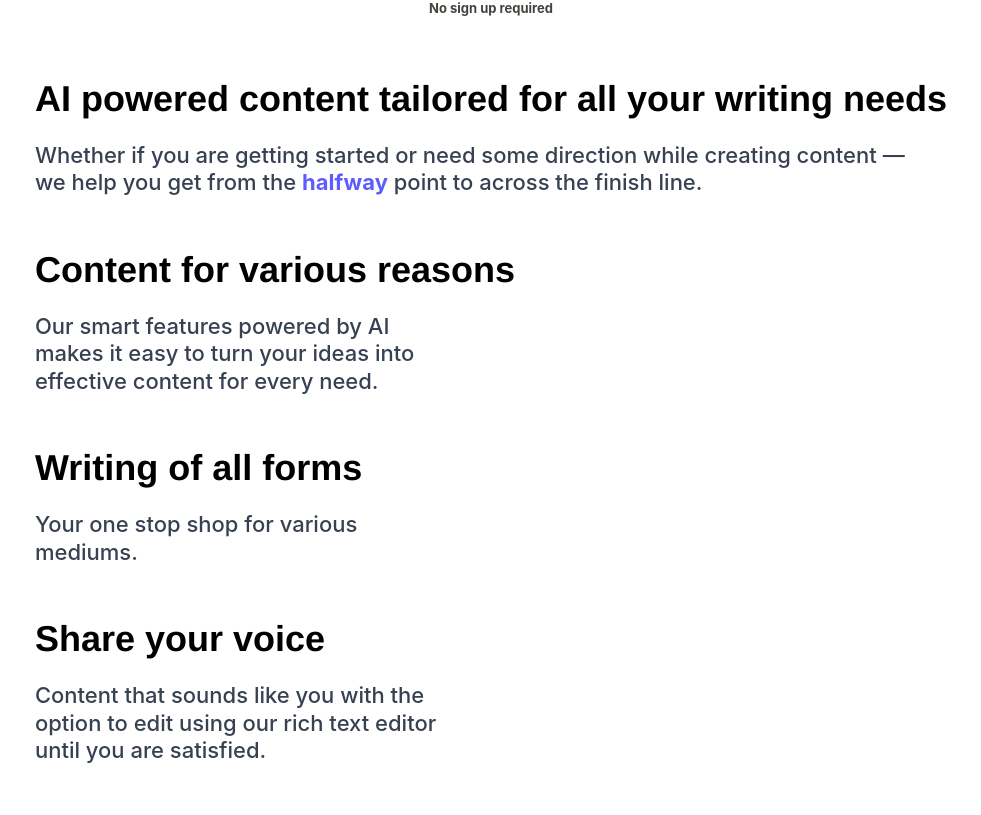
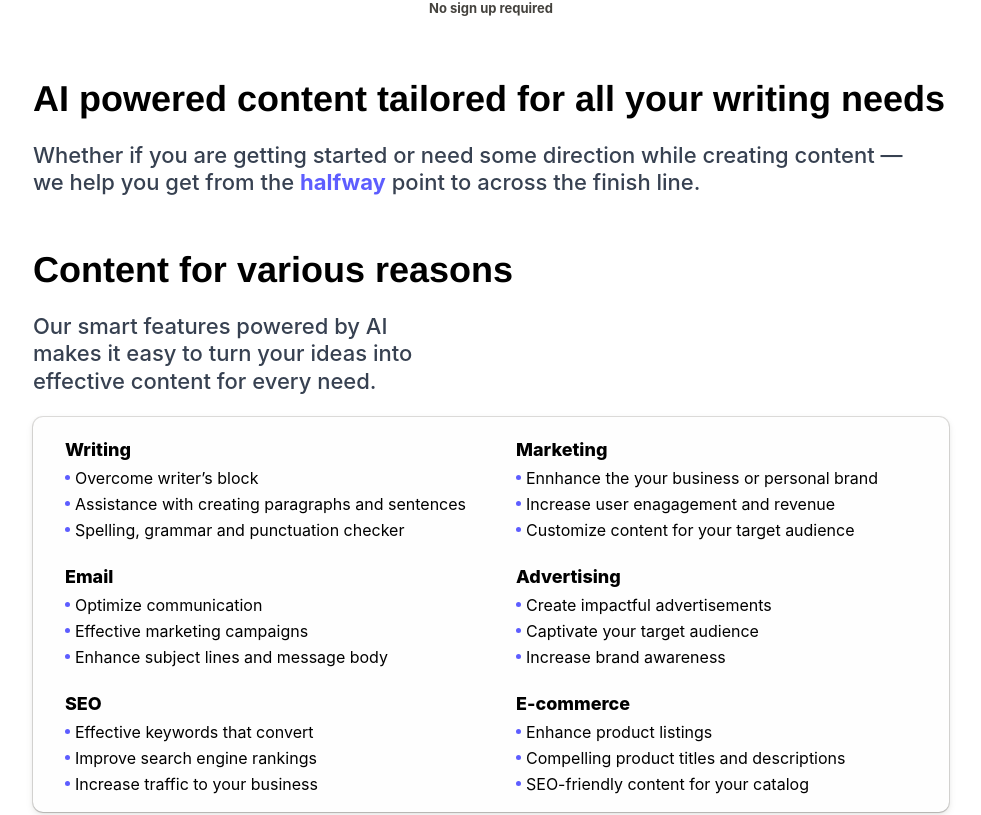
Before and after one commit to kylelong/halfway, a React (Create React App) app in the folder client/: page / in a window 1280 px wide. Shown: the part 291-1106 px from the top of the page, without its empty margins (149-1130 px from the left). Built offline with nearby package versions, Linux system fonts and the light colour scheme.

Commit message:
finish content section

```diff
--- a/client/public/index.html
+++ b/client/public/index.html
@@ -5,10 +5,7 @@
     <link rel="icon" href="%PUBLIC_URL%/favicon.ico" />
     <meta name="viewport" content="width=device-width, initial-scale=1" />
     <meta name="theme-color" content="#000000" />
-    <meta
-      name="description"
-      content="Web site created using create-react-app"
-    />
+    <meta name="description" content="Smart content generated in seconds" />
     <link rel="apple-touch-icon" href="%PUBLIC_URL%/logo192.png" />
     <!--
       manifest.json provides metadata used when your web app is installed on a
@@ -24,7 +21,7 @@
       work correctly both with client-side routing and a non-root public URL.
       Learn how to configure a non-root public URL by running `npm run build`.
     -->
-    <title>React App</title>
+    <title>Halfway</title>
   </head>
   <body>
     <noscript>You need to enable JavaScript to run this app.</noscript>
--- a/client/src/App.css
+++ b/client/src/App.css
@@ -1,5 +1,4 @@
 .App {
-  text-align: center;
   display: flex;
   flex-direction: column;
   padding: 20px 25px;
--- a/client/src/components/LandingPage/LandingPage.tsx
+++ b/client/src/components/LandingPage/LandingPage.tsx
@@ -121,6 +121,86 @@ export const SectionTextSmallWidth = styled(SectionText)`
   //500px for medium text
 `;
 
+export const SectionTextLargeWidth = styled(SectionText)`
+  width: 100%;
+  max-width: 900px;
+`;
+
+export const GridContainer = styled.div`
+  display: grid;
+  grid-template-columns: repeat(1, 1fr);
+  grid-template-rows: repeat(3, 1fr);
+  gap: 10px; /* Optional: defines the space between grid items */
+  box-shadow: rgba(0, 0, 0, 0.12) 0px 1px 1px 0px,
+    rgba(61, 59, 53, 0.16) 0px 0px 0px 1px,
+    rgba(61, 59, 53, 0.08) 0px 3px 9px 0px,
+    rgba(61, 59, 53, 0.08) 0px 2px 5px 0px;
+  border-radius: 10px;
+  background: rgb(254, 254, 254);
+  padding: 12px;
+  @media (min-width: 769px) {
+    grid-template-columns: repeat(2, 1fr);
+  }
+`;
+export const GridItem = styled.div`
+  padding: 10px 20px 0px 20px;
+`;
+export const GridHeader = styled.h3`
+  font-size: 18px;
+  margin: 0px 0px 8px;
+  font-weight: 800;
+  color: rgb(0, 0, 0);
+`;
+export const Dot = styled.div`
+  width: 5px;
+  height: 5px;
+  background-color: rgb(93, 93, 255);
+  border-radius: 50%;
+  position: relative;
+  top: 7px;
+`;
+export const GridItemContainer = styled.div`
+  display: flex;
+  flex-direction: row;
+`;
+export const GridDescription = styled.div`
+  margin-bottom: 6px;
+  margin-left: 5px;
+`;
+//#endregion
+const useCases = {
+  Writing: [
+    "Overcome writer’s block",
+    "Assistance with  creating paragraphs and sentences",
+    "Spelling, grammar and punctuation checker",
+  ],
+  Marketing: [
+    "Ennhance the your business or personal brand",
+    "Increase user enagagement and revenue",
+    "Customize content for your target audience",
+  ],
+  Email: [
+    "Optimize communication",
+    "Effective marketing campaigns",
+    "Enhance subject lines and message body",
+  ],
+  Advertising: [
+    "Create impactful advertisements",
+    "Captivate your target audience",
+    "Increase brand awareness",
+  ],
+  SEO: [
+    "Effective keywords that convert",
+    "Improve search engine rankings",
+    "Increase traffic to your business",
+  ],
+  "E-commerce": [
+    "Enhance product listings",
+    "Compelling product titles and descriptions",
+    "SEO-friendly content for your catalog",
+  ],
+};
+
 function LandingPage() {
   return (
     <div>
@@ -143,7 +223,7 @@ function LandingPage() {
             <SectionHeader>
               AI powered content tailored for all your writing needs
             </SectionHeader>
-            <SectionText>
+            <SectionTextLargeWidth>
               Whether if you are getting started or need some direction while
               creating content &#8212; <br />
               we help you get from the{" "}
@@ -151,15 +231,36 @@ function LandingPage() {
                 halfway
               </span>{" "}
               point to across the finish line.
-            </SectionText>
+            </SectionTextLargeWidth>
           </Section>
+
           <Section>
             <SectionHeader>Content for various reasons</SectionHeader>
             <SectionTextSmallWidth>
               Our smart features powered by AI makes it easy to turn your ideas
               into effective content for every need.
             </SectionTextSmallWidth>
+            <GridContainer>
+              {Object.entries(useCases).map((item, idx) => {
+                return (
+                  <GridItem key={idx}>
+                    <GridHeader>{item[0]}</GridHeader>
+                    <div>
+                      {item[1].map((e, idx) => {
+                        return (
+                          <GridItemContainer key={idx}>
+                            <Dot></Dot>
+                            <GridDescription>{e}</GridDescription>
+                          </GridItemContainer>
+                        );
+                      })}
+                    </div>
+                  </GridItem>
+                );
+              })}
+            </GridContainer>
           </Section>
+
           <Section>
             <SectionHeader>Writing of all forms</SectionHeader>
             <SectionTextSmallWidth>
```
